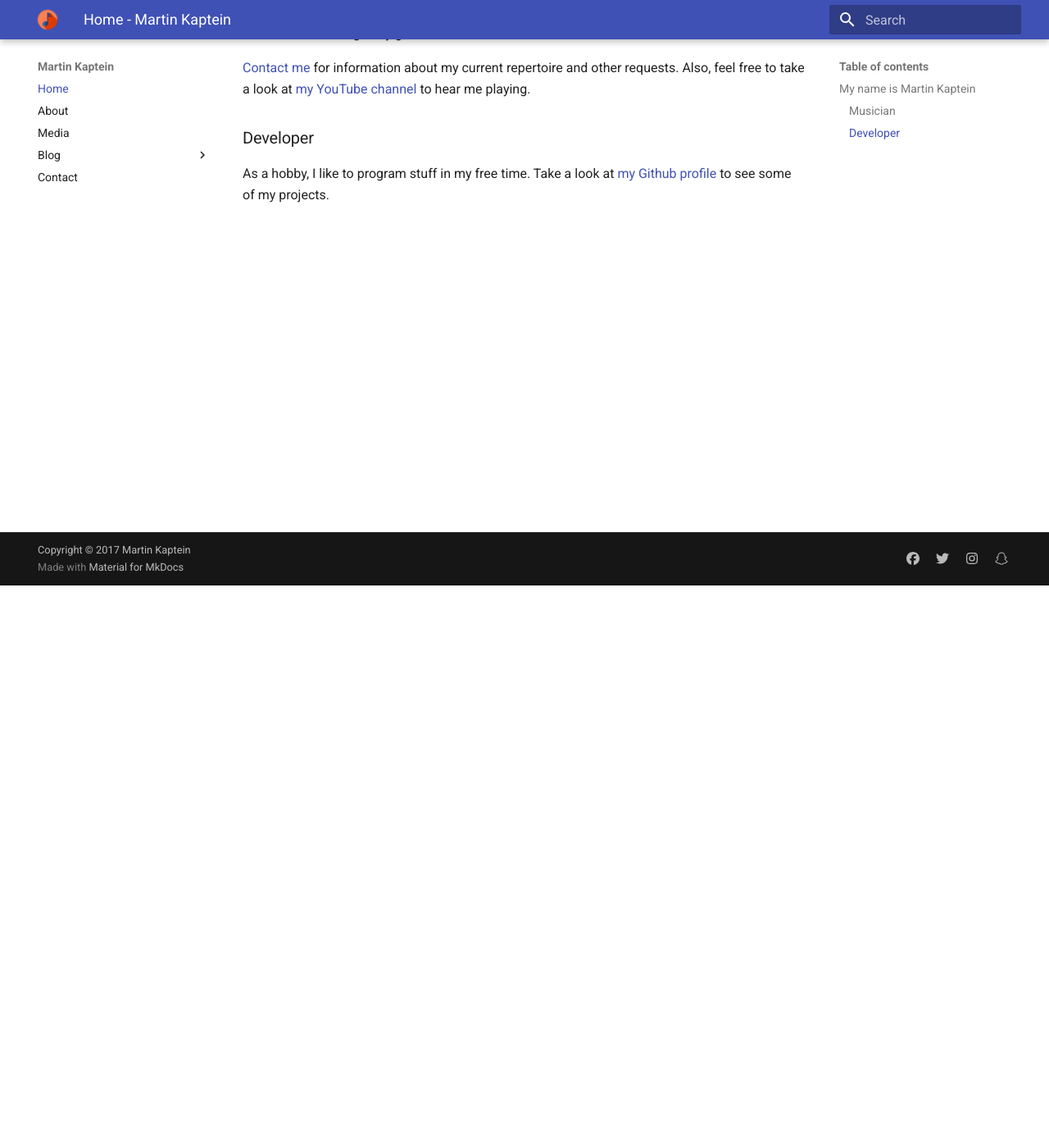
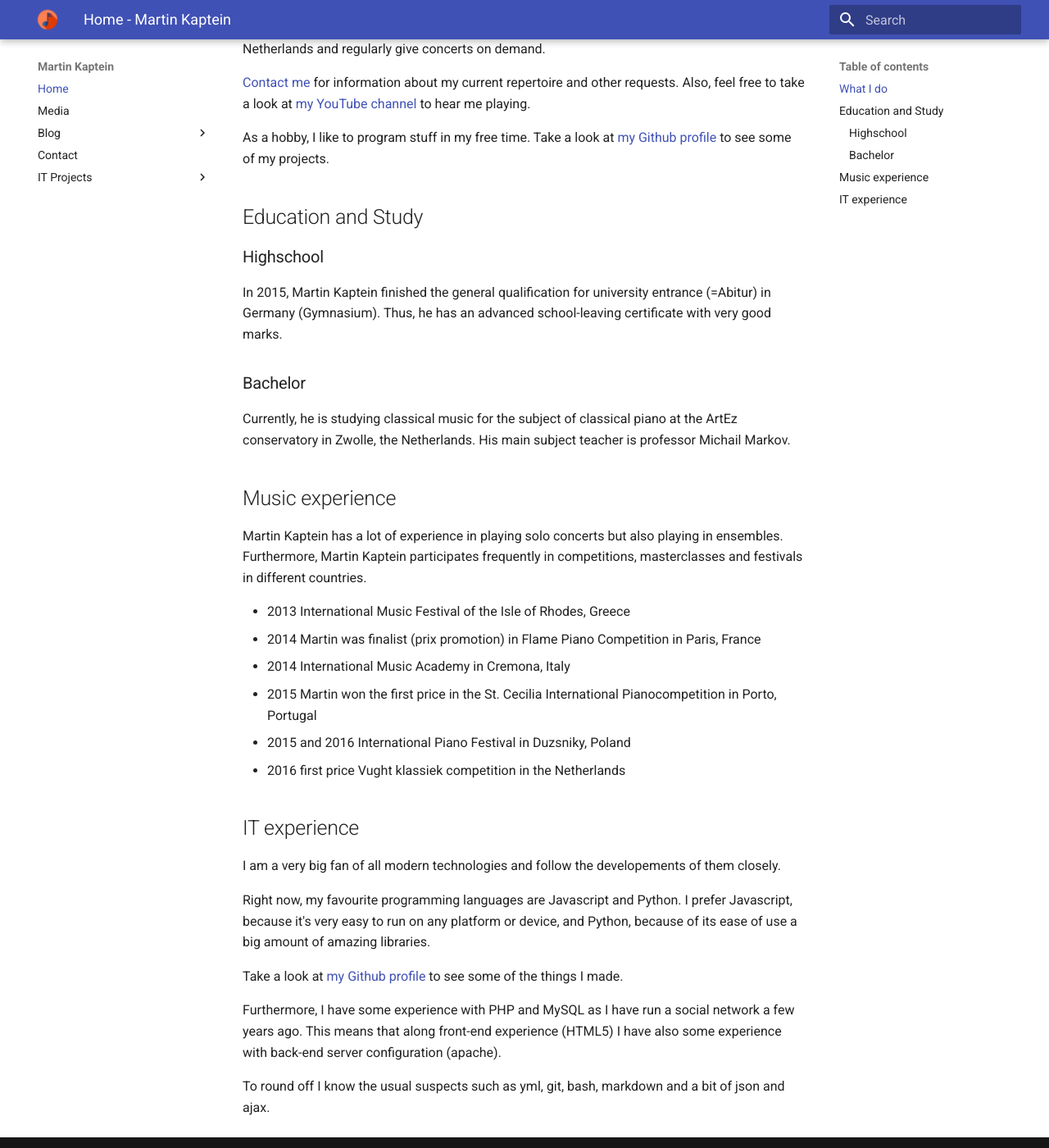
Before and after one commit to martinkaptein/my-site, an MkDocs documentation site: the page built from docs/index.md, in a window 1280 px wide and 1400 px high, scrolled down 686 px. Shown: the whole window at 82% size. Built offline with MkDocs 1.6.1 and Material for MkDocs 9.7.7, drawn with Linux system fonts in a browser that asks for light colours; old or Windows-style settings are respelled for this version of MkDocs; some of the changed text lies outside the part shown.

Commit message:
new project and various adjustments

```diff
--- a/docs/index.md
+++ b/docs/index.md
@@ -1,19 +1,53 @@
 title: Home - Martin Kaptein
 description: Welcome to the Website of Martin Kaptein. I am a passionate musician and a developer in my free time.
 
-# Welcome to my Website!
+# Welcome to the Website of Martin Kaptein!
 
-![Picture of Martin Kaptein at the piano](images/martinkaptein_small.jpg)
+![Portrait style picture of Martin Kaptein](images/martinkaptein_portrait.jpg)
 
-## My name is Martin Kaptein
+My name is Martin Kaptein and I am from the Netherlands.
 
-### Musician
+>I speak a lot of languages including Dutch, German, English and Russian. Additonally, I speak the language of music and some computer languages.
+
+## What I do
 
 I am a very passionate musician and pianist. Currently, I am studying classical music in the Netherlands and regularly give concerts on demand.
 
 [Contact me](contact.md) for information about my current repertoire and other requests. Also, feel free to take a look at [my YouTube channel](https://www.youtube.com/channel/UCosUIzMUriRTgg60vh3EwCQ) to hear me playing.
 
-### Developer
-
 As a hobby, I like to program stuff in my free time.
 Take a look at [my Github profile](https://github.com/martinkaptein/) to see some of my projects.
+
+## Education and Study
+
+### Highschool
+
+In 2015, Martin Kaptein finished the general qualification for university entrance (=Abitur) in Germany (Gymnasium). Thus, he has an advanced school-leaving certificate with very good marks.
+
+### Bachelor
+
+Currently, he is studying classical music for the subject of classical piano at the ArtEz conservatory in Zwolle, the Netherlands.
+His main subject teacher is professor Michail Markov.
+
+## Music experience
+
+Martin Kaptein has a lot of experience in playing solo concerts but also playing in ensembles. Furthermore, Martin Kaptein participates frequently in competitions, masterclasses and festivals in different countries.
+
+- 2013 International Music Festival of the Isle of Rhodes, Greece
+- 2014 Martin was finalist (prix promotion) in Flame Piano Competition in Paris, France
+- 2014 International Music Academy in Cremona, Italy
+- 2015 Martin won the first price in the St. Cecilia International Pianocompetition in Porto, Portugal
+- 2015 and 2016 International Piano Festival in Duzsniky, Poland
+- 2016 first price Vught klassiek competition in the Netherlands
+
+## IT experience
+
+I am a very big fan of all modern technologies and follow the developements of them closely.
+
+Right now, my favourite programming languages are Javascript and Python. I prefer Javascript, because it's very easy to run on any platform or device, and Python, because of its ease of use a big amount of amazing libraries.
+
+Take a look at [my Github profile](https://github.com/martinkaptein/) to see some of the things I made.
+
+Furthermore, I have some experience with PHP and MySQL as I have run a social network a few years ago. This means that along front-end experience (HTML5) I have also some experience with back-end server configuration (apache).
+
+To round off I know the usual suspects such as yml, git, bash, markdown and a bit of json and ajax.
--- a/mkdocs.yml
+++ b/mkdocs.yml
@@ -5,11 +5,13 @@ site_name: 'Martin Kaptein'
 ##apparently the pages bit is not really neccessary with current theme
 pages:
     - Home: index.md
-    - About: about.md
     - Media: media.md
     - Blog:
         - Liszt Sonata Analysis: blog/liszt-sonata-analysis.md
     - Contact: contact.md
+    - IT Projects:
+        - Python Blog Generator: projects/pythoncms.md
+
 site_description: 'This is the website of Martin Kaptein.'
 site_author: 'Martin Kaptein'
 site_url: 'https://martinkaptein.github.io'
```
Also changed, not shown: docs/about.md (deleted, +0 -40 lines), docs/contact.md (+5 -3 lines), docs/projects/pythoncms.md (added, +126 -0 lines), docs/images/martinkaptein.jpg (added), docs/images/martinkaptein_portrait.jpg (added), docs/images/pythoncms_in_action.jpg (added).
